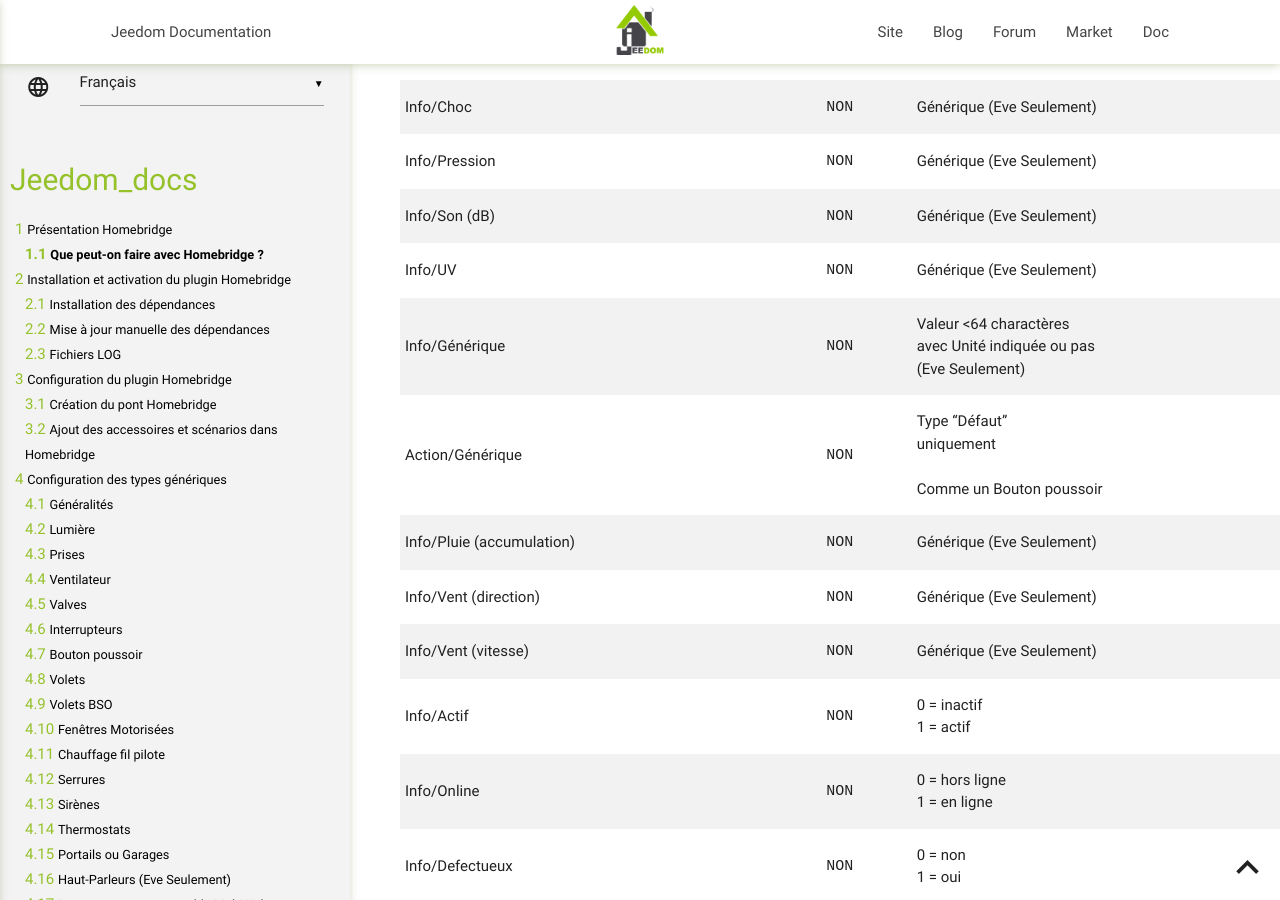
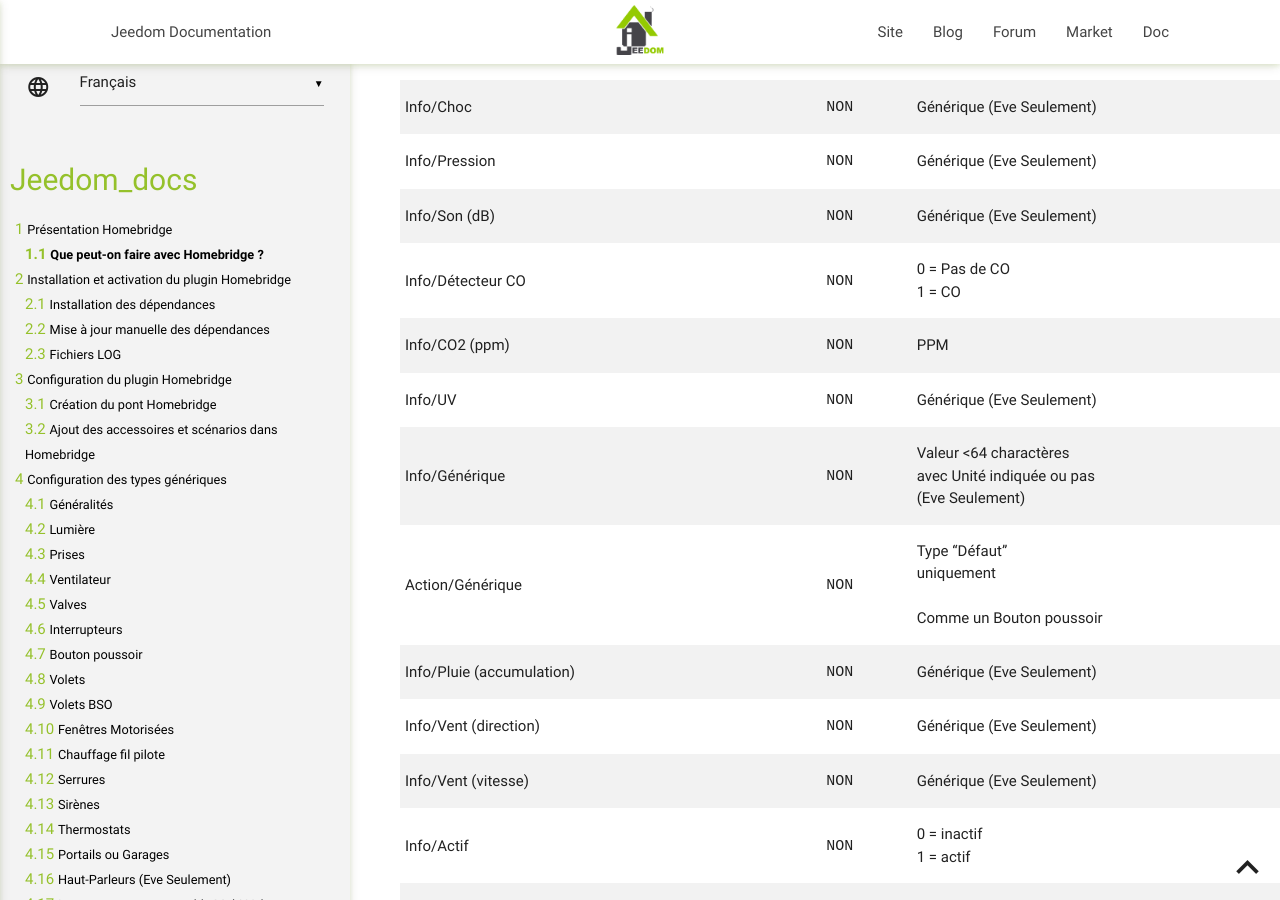
Before and after one commit to NebzHB/jeedom_docs, a Jekyll site: the page built from plugins/homebridge/fr_FR/index.md, in a window 1280 px wide and 900 px high, scrolled down 22118 px. Built offline with Jekyll 4.4.1, drawn with Linux system fonts in a browser that asks for light colours; our own code applies the rules of GitHub Pages for plain Markdown files.

Commit message:
Update index.md

```diff
--- a/plugins/homebridge/fr_FR/index.md
+++ b/plugins/homebridge/fr_FR/index.md
@@ -391,10 +391,12 @@
 |Info/Porte<br/>Info/Fenêtre<br/>(même traitement)|`NON`|pas 1 = Contact<br/>1 = Pas de contact|
 |Info/Sabotage|`NON`|1 = Pas de sabotage<br/>0 = Sabotage|
 |Info/Détection de fumée|`NON`|1 = Pas de sabotage<br/>1 = fumée détectée|
-|Info/Choc|`NON`|Générique (Eve Seulement)
-|Info/Pression|`NON`|Générique (Eve Seulement)
-|Info/Son (dB)|`NON`|Générique (Eve Seulement)
-|Info/UV|`NON`|Générique (Eve Seulement)
+|Info/Choc|`NON`|Générique (Eve Seulement)|
+|Info/Pression|`NON`|Générique (Eve Seulement)|
+|Info/Son (dB)|`NON`|Générique (Eve Seulement)|
+|Info/Détecteur CO|`NON`|0 = Pas de CO<br/>1 = CO|
+|Info/CO2 (ppm)|`NON`|PPM|
+|Info/UV|`NON`|Générique (Eve Seulement)|
 |Info/Générique|`NON`|Valeur <64 charactères<br/>avec Unité indiquée ou pas<br/>(Eve Seulement)|
 |Action/Générique|`NON`|Type "Défaut"<br/>uniquement<br/><br/>Comme un Bouton poussoir|
 |Info/Pluie (accumulation)|`NON`|Générique (Eve Seulement)|
```
